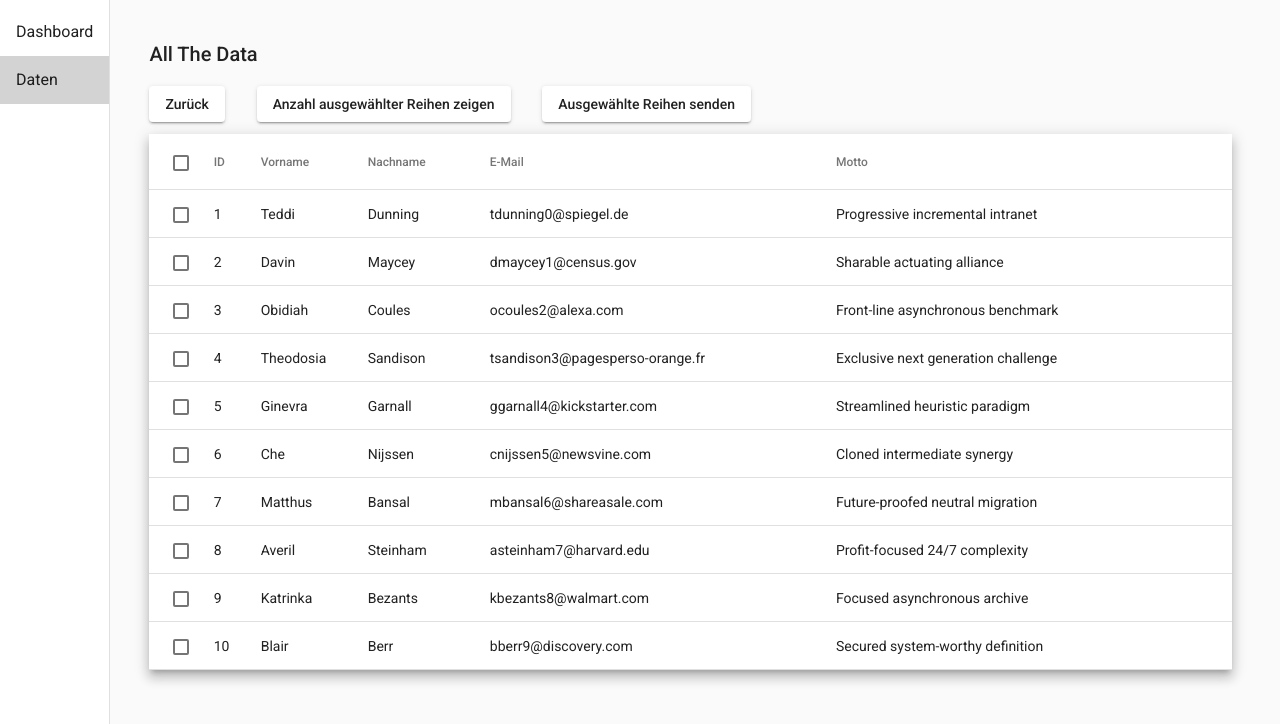
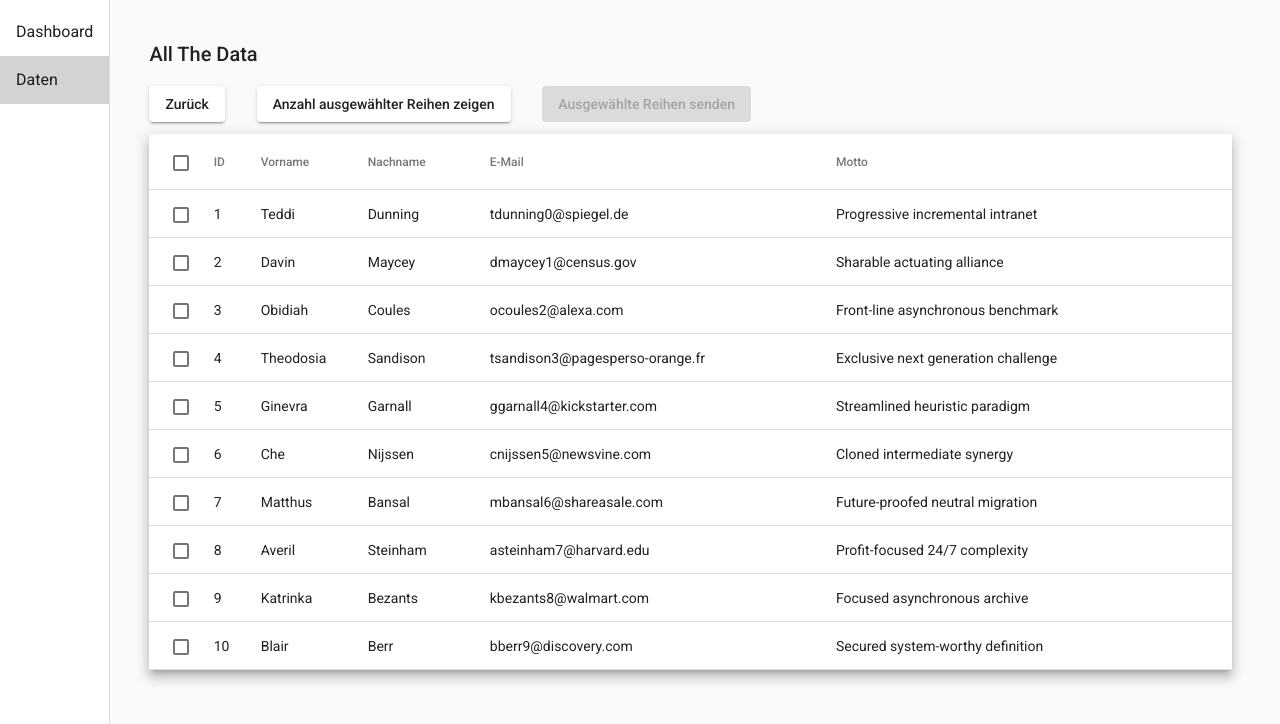
Before and after one commit to Rantastique/AngularTestApp, an Angular app: page /data-table in a window 1280 px wide. Shown: the top 724 px of the page. Built offline with nearby package versions, Linux system fonts and the light colour scheme; no server answers.

Commit message:
disable send button when no row is selected

```diff
--- a/src/app/data-table/data-table.component.html
+++ b/src/app/data-table/data-table.component.html
@@ -2,7 +2,7 @@
 <div class="flex-container">
   <button mat-raised-button routerLink="/dashboard">Zurück</button>
   <button mat-raised-button (click)="showNumberOfSelectedItems()">Anzahl ausgewählter Reihen zeigen</button>
-  <button mat-raised-button (click)="sendSelectedItems()">Ausgewählte Reihen senden</button>
+  <button mat-raised-button (click)="sendSelectedItems()" [disabled]="selection.isEmpty()">Ausgewählte Reihen senden</button>
 </div>
 
 <table class="mat-elevation-z8" mat-table matSort [dataSource]="personDataSource">
```
